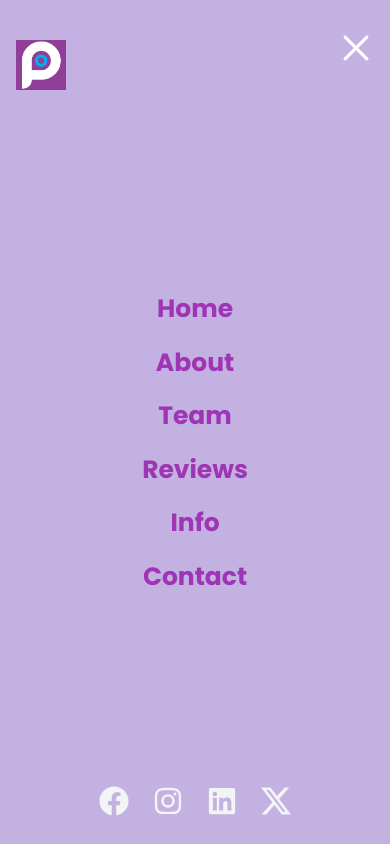
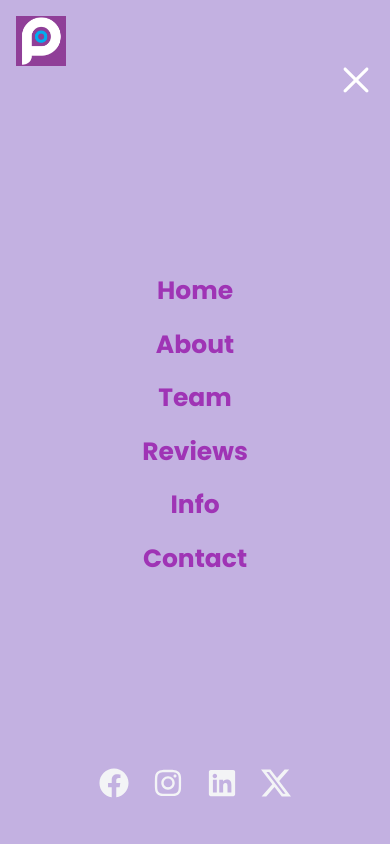
Before and after one commit to oyousaf/pollards, a React (Vite) app: page / in a window 390 px wide. Both pictures are taken after a click on the button 360 px from the left and 38 px from the top of the page. Shown: the top 844 px of the page. Built offline with nearby package versions, Linux system fonts and the light colour scheme.

Commit message:
squashing bugs

```diff
--- a/src/components/Nav.jsx
+++ b/src/components/Nav.jsx
@@ -67,16 +67,15 @@ const Nav = () => {
                 className="text-2xl text-primary"
                 onClick={() => setMobileMenuOpen(!mobileMenuOpen)}
               >
+                <a href="https://pollards.info">
+                  <img src={logo} alt="logo" className="w-[50px] h-[50px]" />
+                </a>
                 <img
                   src={close}
                   className="absolute right-5 w-[28px] h-[28px]"
                   alt="close"
                 />
               </button>
-
-              <a href="https://pollards.info" className="mt-6">
-                <img src={logo} alt="logo" className="w-[50px] h-[50px]" />
-              </a>
 
               <ul className="list-none flex flex-col items-center pt-[200px]">
                 {navLinks.map((nav) => (
```
